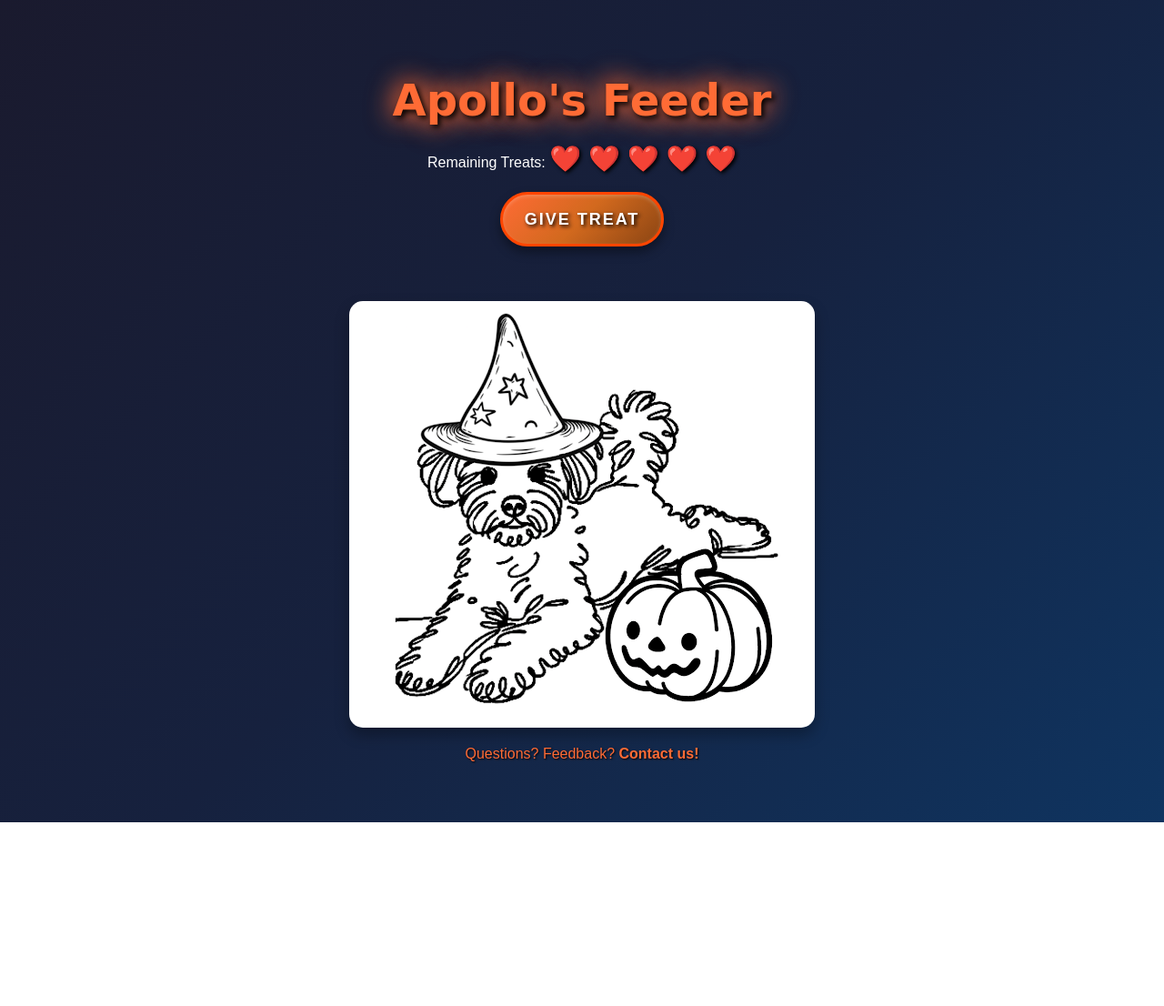
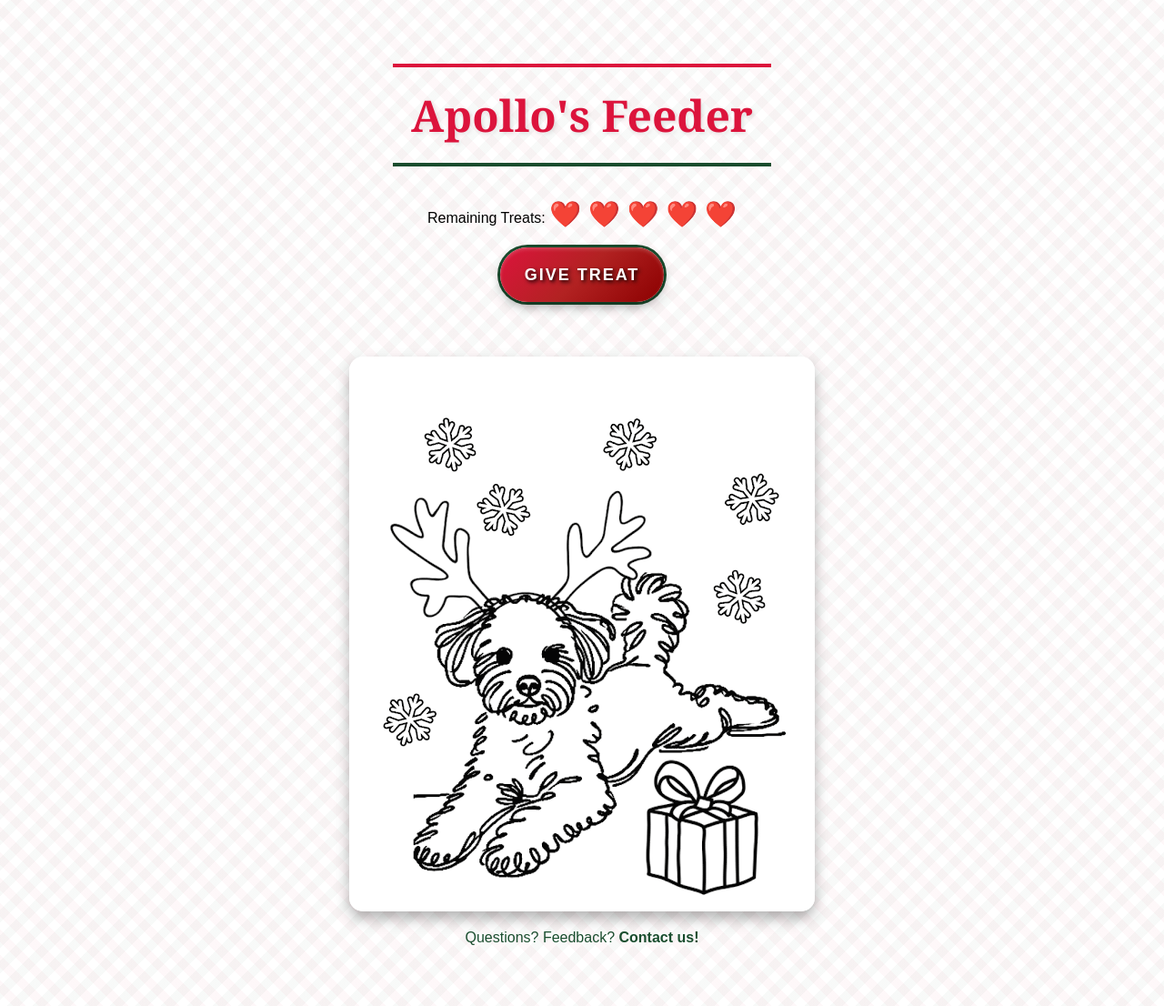
Before and after one commit to villrv/apollo-feeder, a Flask app: page / in a window 1280 px wide. Shown: the whole page at 91% size. Before the commit the page ends 904 px from the top, so only its background shows below. Run offline with Flask 3, Linux system fonts and the light colour scheme.

Commit message:
christmas

```diff
--- a/_site/templates/index.html
+++ b/_site/templates/index.html
@@ -3,36 +3,39 @@
 <head>
     <meta charset="UTF-8">
     <meta name="viewport" content="width=device-width, initial-scale=1.0">
-    <title>Apollo's Spooky Feeder 🎃</title>
+    <title>Apollo's Festive Feeder 🎄</title>
     <style>
         body {
             font-family: Arial, sans-serif;
             text-align: center;
             padding: 50px;
-            background: linear-gradient(135deg, #1a1a2e, #16213e, #0f3460);
-            color: #fff;
+            background: linear-gradient(to bottom, #fff 0%, #f8f9fa 100%);
+            background-image:
+                repeating-linear-gradient(45deg, transparent, transparent 10px, rgba(220, 20, 60, 0.03) 10px, rgba(220, 20, 60, 0.03) 20px),
+                repeating-linear-gradient(-45deg, transparent, transparent 10px, rgba(26, 77, 46, 0.03) 10px, rgba(26, 77, 46, 0.03) 20px);
+            color: #000;
             min-height: 100vh;
             margin: 0;
         }
 
         h1 {
-            font-family: 'Creepster', cursive, Arial, sans-serif;
-            color: #ff6b35;
-            text-shadow: 3px 3px 6px #000;
+            font-family: 'Georgia', serif, Arial, sans-serif;
+            color: #dc143c;
+            text-shadow: 2px 2px 4px rgba(0, 0, 0, 0.1);
             font-size: 3em;
             margin-bottom: 20px;
-            animation: glow 2s ease-in-out infinite alternate;
-        }
-
-        @keyframes glow {
-            from { text-shadow: 3px 3px 6px #000, 0 0 20px #ff6b35; }
-            to { text-shadow: 3px 3px 6px #000, 0 0 30px #ff6b35, 0 0 40px #ff6b35; }
+            font-weight: bold;
+            padding: 20px;
+            border-top: 4px solid #dc143c;
+            border-bottom: 4px solid #1a4d2e;
+            display: inline-block;
+            margin-top: 20px;
         }
 
         #treat-count {
             font-size: 28px;
-            color: #ff6b35;
-            text-shadow: 2px 2px 4px #000;
+            color: #1a4d2e;
+            text-shadow: none;
             font-weight: bold;
         }
 
@@ -110,54 +113,50 @@
         }
 
 
-        /* Spooky Pop-Up Styling */
+        /* Festive Pop-Up Styling */
         #popup {
             display: none;
             position: fixed;
             left: 50%;
             top: 50%;
             transform: translate(-50%, -50%);
-            background: linear-gradient(135deg, #2c1810, #1a0f0a);
+            background: #fff;
             padding: 25px;
-            border: 3px solid #ff6b35;
+            border: 3px solid #dc143c;
             border-radius: 15px;
-            box-shadow: 0 0 20px rgba(255, 107, 53, 0.5), inset 0 2px 4px rgba(255, 255, 255, 0.1);
+            box-shadow: 0 4px 12px rgba(0, 0, 0, 0.2);
             z-index: 100;
-            color: #fff;
-            text-shadow: 1px 1px 2px #000;
+            color: #000;
         }
 
         #popup button {
-            background: linear-gradient(135deg, #ff6b35, #d2691e);
-            border: 2px solid #ff4500;
+            background: linear-gradient(135deg, #dc143c, #b22222);
+            border: none;
             border-radius: 8px;
             padding: 12px 24px;
             color: #fff;
             cursor: pointer;
             font-weight: bold;
-            text-shadow: 1px 1px 2px #000;
             transition: all 0.3s ease;
         }
 
         #popup button:hover {
-            background: linear-gradient(135deg, #ff7f50, #ff6347);
+            background: linear-gradient(135deg, #ff1744, #d32f2f);
             transform: scale(1.05);
         }
 
-        /* Spooky Link Styling */
+        /* Festive Link Styling */
         .feedback-link {
             margin-top: 20px;
             font-size: 16px;
-            color: #ff6b35;
+            color: #1a4d2e;
             text-decoration: none;
-            text-shadow: 1px 1px 2px #000;
             transition: all 0.3s ease;
         }
 
         .feedback-link:hover {
-            color: #ff7f50;
+            color: #dc143c;
             text-decoration: underline;
-            text-shadow: 2px 2px 4px #000;
         }
 
         /* Image Styling */
@@ -338,15 +337,15 @@
     }
 
 
-    .halloween-button {
+    .christmas-button {
         position: relative;
         display: block;
         width: 180px;
         height: 60px;
         margin: 20px auto;
-        background: linear-gradient(135deg, #ff6b35, #d2691e, #8b4513); /* orange to brown gradient */
+        background: linear-gradient(135deg, #dc143c, #b22222, #8b0000); /* red gradient */
         border-radius: 30px;
-        border: 3px solid #ff4500;
+        border: none;
         font-size: 18px;
         font-weight: bold;
         text-transform: uppercase;
@@ -354,20 +353,20 @@
         letter-spacing: 2px;
         cursor: pointer;
         transition: transform 0.3s ease, box-shadow 0.3s ease;
-        box-shadow: 0 6px 12px rgba(0, 0, 0, 0.4), inset 0 2px 4px rgba(255, 255, 255, 0.2);
+        box-shadow: 0 6px 12px rgba(0, 0, 0, 0.3), inset 0 2px 4px rgba(255, 255, 255, 0.2), 0 0 0 3px #1a4d2e;
         overflow: hidden;
         text-shadow: 2px 2px 4px #000;
     }
 
-    .halloween-button:hover {
-        background: linear-gradient(135deg, #ff7f50, #ff6347, #a0522d);
+    .christmas-button:hover {
+        background: linear-gradient(135deg, #ff1744, #d32f2f, #b71c1c);
         transform: scale(1.05);
-        box-shadow: 0 8px 16px rgba(0, 0, 0, 0.5), inset 0 2px 4px rgba(255, 255, 255, 0.3);
+        box-shadow: 0 8px 16px rgba(0, 0, 0, 0.4), inset 0 2px 4px rgba(255, 255, 255, 0.3), 0 0 0 4px #1a4d2e;
     }
 
-    .halloween-button:active {
+    .christmas-button:active {
         transform: scale(0.98) translateY(2px);
-        background: linear-gradient(135deg, #ff4500, #cd853f, #8b4513);
+        background: linear-gradient(135deg, #c62828, #b71c1c, #8b0000);
     }
 
 
@@ -415,16 +414,16 @@
         Remaining Treats: <span id="treat-count">{{ treats }}</span>
     </p>
 
-    <button id="feed-button" class="halloween-button">Give Treat</button>
+    <button id="feed-button" class="christmas-button">Give Treat</button>
 
     <div id="popup">
         <p id="popup-message"></p>
         <button id="close-popup">Close</button>
     </div>
 
-    <!-- Spooky Apollo Image -->
+    <!-- Festive Apollo Image -->
     <div style="margin-top: 30px; text-align: center;">
-        <img src="/static/apollo-halloween.png" alt="Spooky Apollo" class="apollo-image" style="max-width: 100%; height: auto; border-radius: 15px; box-shadow: 0 8px 16px rgba(0, 0, 0, 0.3);">
+        <img src="/static/apollo-festive.gif" alt="Festive Apollo" class="apollo-image" style="max-width: 100%; height: auto; border-radius: 15px; box-shadow: 0 8px 16px rgba(0, 0, 0, 0.3);">
     </div>
 
     <!-- Google Form Link -->
```
Also changed, not shown: app.py (+65 -23 lines), templates/index.html (+40 -41 lines).
